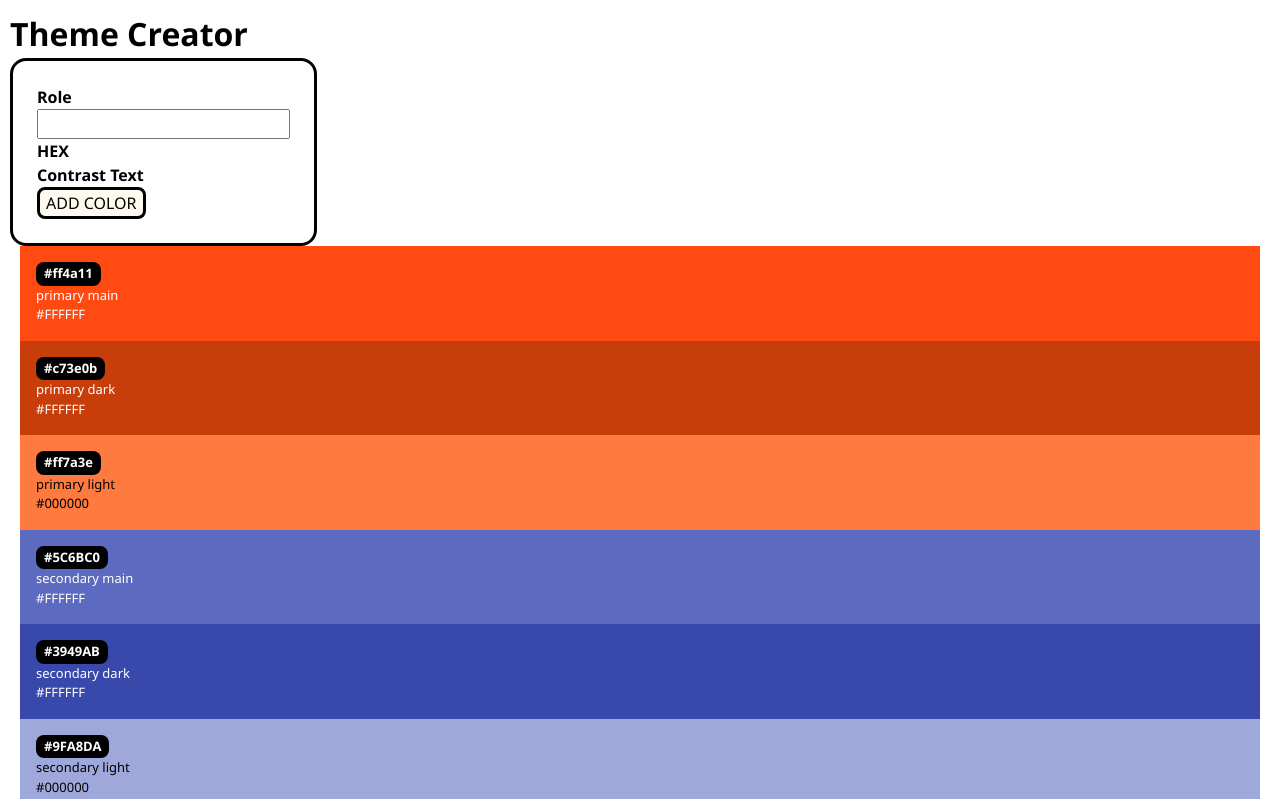
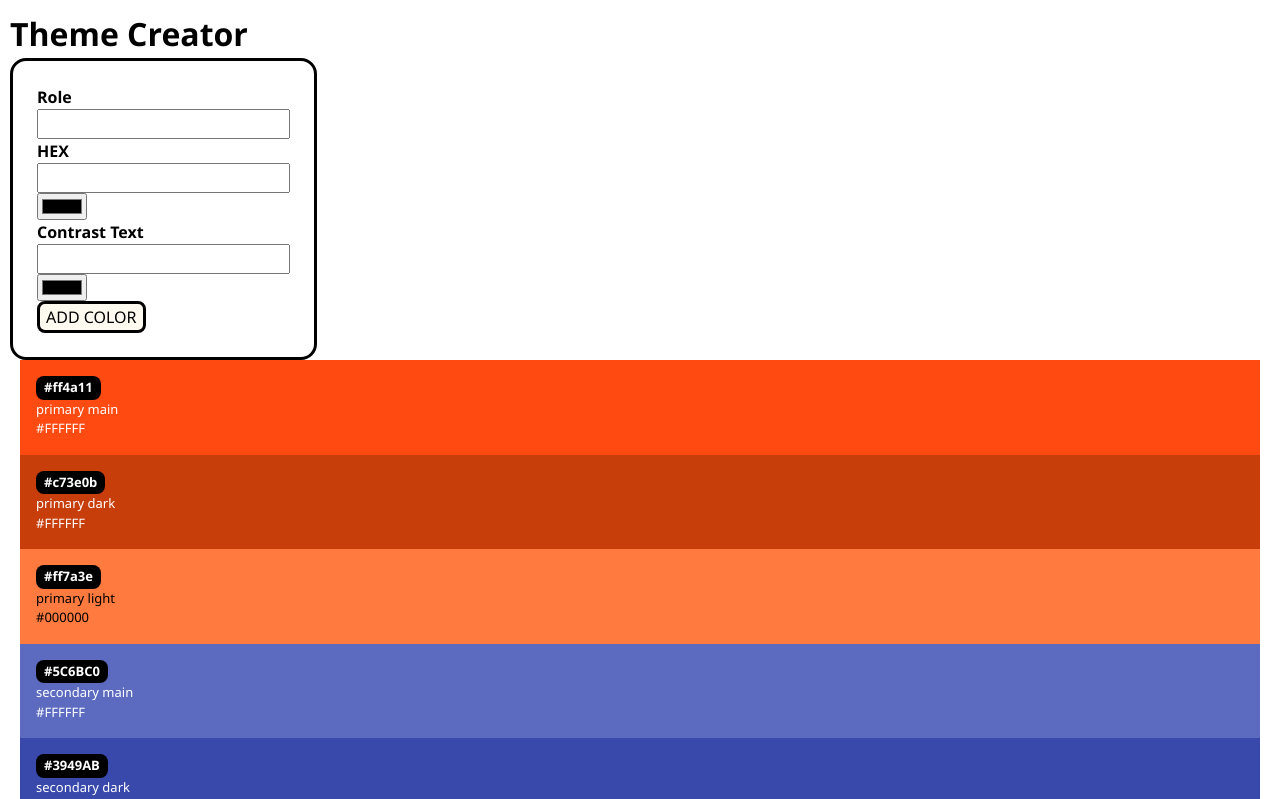
Before and after one commit to josereyes11/Recap-4, a React (Vite) app: page / in a window 1280 px wide. Shown: the top 799 px of the page. Built offline with nearby package versions, Linux system fonts and the light colour scheme.

Commit message:
Add a Color to the Theme: commit 2

```diff
--- a/src/ColorForm/ColorForm.css
+++ b/src/ColorForm/ColorForm.css
@@ -8,6 +8,7 @@
   border-radius: 16px;
   border: 3px solid #000000;
   overflow: hidden;
+  height: auto;
 }
 
 .color-form__fields {
--- a/src/ColorForm/ColorForm.jsx
+++ b/src/ColorForm/ColorForm.jsx
@@ -18,11 +18,11 @@ export default function ColorForm({ onAdd }) {
           </div>
           <div className="color-form__field">
             <label htmlFor="hex">HEX</label>
-            <ColorInput id="hex" />
+            <ColorInput id="hex" name="hex" />
           </div>
           <div className="color-form__field">
             <label htmlFor="contrastText">Contrast Text</label>
-            <ColorInput id="contrastText" />
+            <ColorInput id="contrastText" name="contrastText" />
           </div>
           <div className="color-form__button-container">
             <button class="color-form__button-add" buttontype="submit">
--- a/src/ColorInput/ColorInput.jsx
+++ b/src/ColorInput/ColorInput.jsx
@@ -1,7 +1,28 @@
-export default function ColorInput({}) {
+import { useState } from "react";
+
+export default function ColorInput({ id, name }) {
+  const [formInput, setFormInput] = useState();
+
   return (
     <>
-      <div></div>
+      <input
+        id={`${id}-text`}
+        name={`${name}`}
+        type="text"
+        value={formInput}
+        onChange={(event) => {
+          setFormInput(event.target.value);
+        }}
+      />
+      <input
+        id={`${id}-color`}
+        name={`${name}`}
+        type="color"
+        value={formInput}
+        onChange={(event) => {
+          setFormInput(event.target.value);
+        }}
+      />
     </>
   );
 }
--- a/src/Components/Color/Color.css
+++ b/src/Components/Color/Color.css
@@ -4,6 +4,7 @@
   display: flex;
   flex-direction: column;
   font-size: small;
+  height: auto;
 }
 
 .color-card-headline {
```
